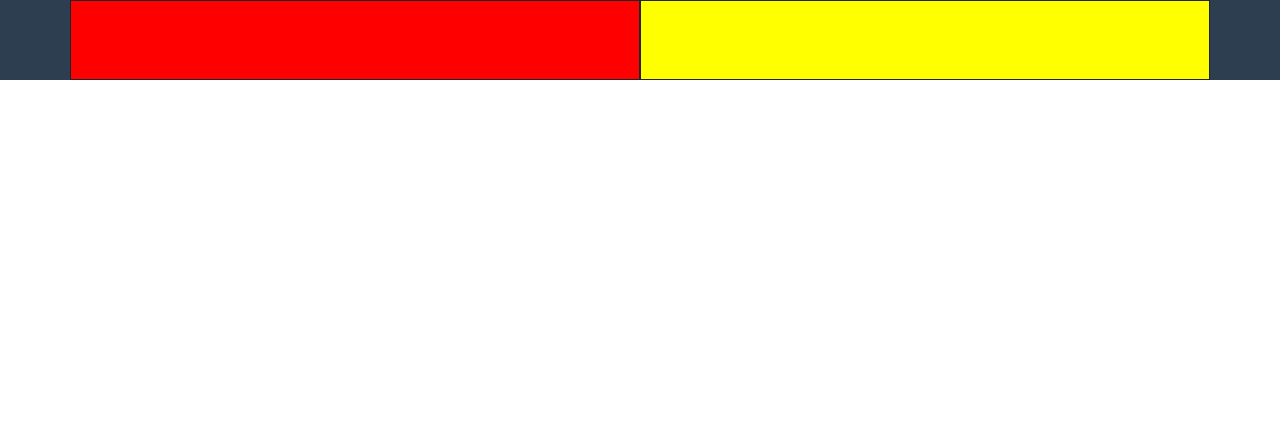
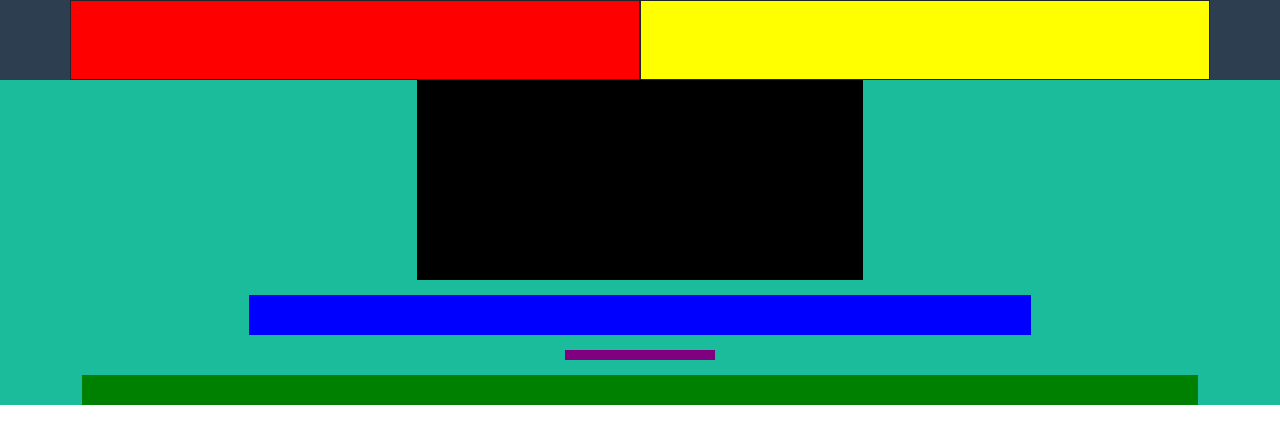
Before and after one commit to marianomarchionna/html-css-bootstrap-freelancer, a plain HTML site: page index.html in a window 1280 px wide. Drawn offline with nearby package versions, Linux system fonts and the light colour scheme.

Commit message:
Sezione Jumbo

```diff
--- a/css/style.css
+++ b/css/style.css
@@ -7,11 +7,42 @@
 /* common */
 body {font-family: 'Helvetica Neue', Helvetica, Arial, sans-serif;}
 /* fine common */
+
 /* header */
 header {
     height: 80px;
 }
 /* fine header */
+
+/* main */
+/* section jumbo */
+.jumbo {
+    height: 20%;
+}
+
+#jumbo-img {
+    width: 40%;
+    height: 200px;
+}
+
+#title {
+    margin: 15px auto;
+    width: 70%;
+    height: 40px;
+}
+
+#star {
+    height: 10px;
+    width: 150px;
+    margin-bottom: 15px;
+}
+
+#jumbo-text {
+    width: 100%;
+    height: 30px;
+}
+/* section jumbo */
+/* fine main */
 
 /* debug */
 .debug header {
@@ -33,3 +64,23 @@ header {
 .debug #nav-link {
     background-color: yellow;
 }
+
+.debug .jumbo {
+    background-color: #1abc9c;
+}
+
+.debug #jumbo-img {
+    background-color:black;
+}
+
+#title {
+    background-color: blue;
+}
+
+.debug #star {
+    background-color: purple;
+}
+
+.debug #jumbo-text {
+    background-color: green;
+}
--- a/index.html
+++ b/index.html
@@ -21,6 +21,21 @@
     </header>
     <!-- fine header -->
     <!-- main -->
+    <main>
+        <section class="jumbo container-fluid">
+            <div class="container d-flex flex-column align-items-center text-center">
+                <div id="jumbo-img">
+                    <img src="" alt="">
+                </div>
+                <div id="title">
+                    <h2></h2>
+                </div>
+                <div id="star"></div>
+                <div id="jumbo-text"></div>
+            </div>
+        </section>
+
+    </main>
     <!-- fine main -->
     <!-- footer -->
     <footer>
```
